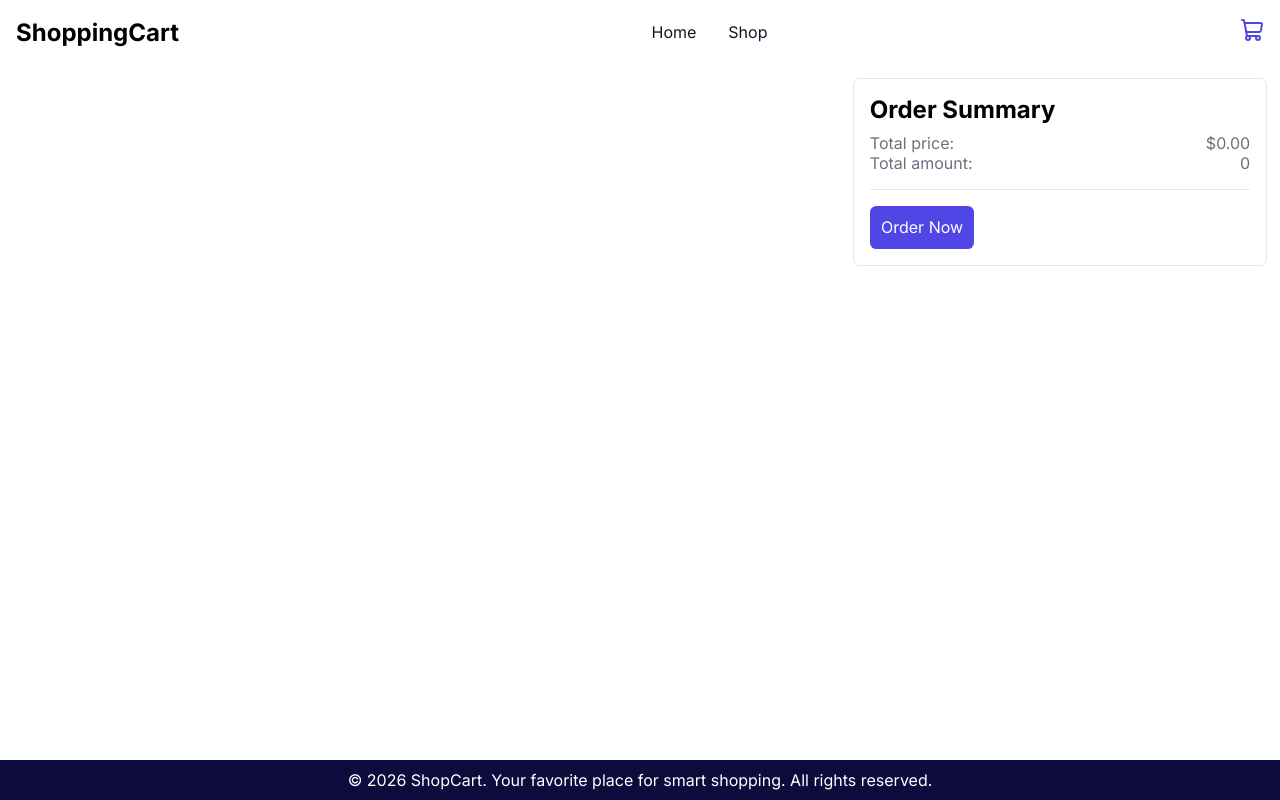
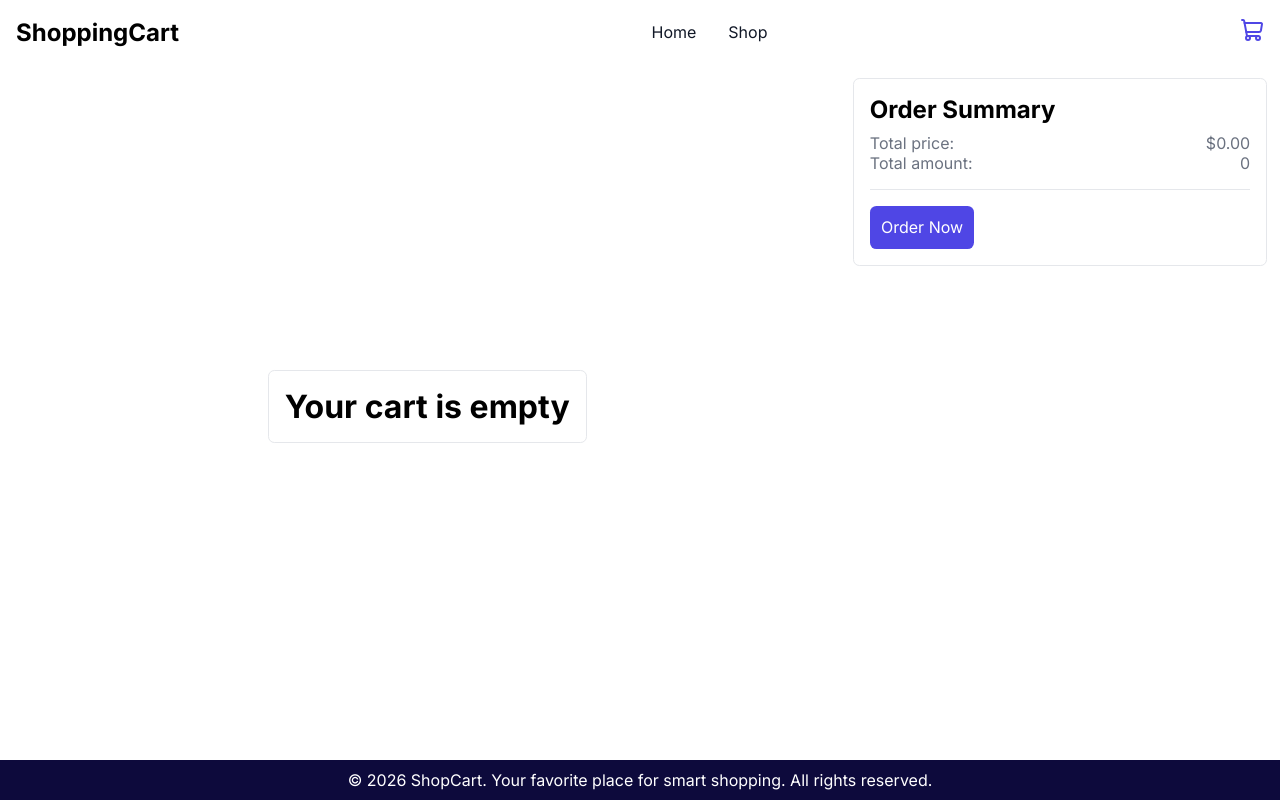
Before and after one commit to feddevv/top-shopping-cart, a React (Vite) app: page /cart in a window 1280 px wide. Built offline with nearby package versions, Linux system fonts and the light colour scheme.

Commit message:
feat(Cart): display message when cart is empty

```diff
--- a/src/routes/Cart/Cart.jsx
+++ b/src/routes/Cart/Cart.jsx
@@ -40,7 +40,8 @@ export default function Cart() {
   return (
     <main className={styles.main}>
       <div className={styles.products}>
-        {cart.map((product) => (
+        {cart.length ? (
+          cart.map((product) => (
             <CartCard
               key={product.id}
               product={product}
@@ -49,7 +50,10 @@ export default function Cart() {
               onChange={(e) => handleOnChange(e, product)}
               onDelete={() => handleDelete(product.id)}
             />
-        ))}
+          ))
+        ) : (
+          <p className={styles['empty-cart-p']}>Your cart is empty</p>
+        )}
       </div>
 
       <section className={styles.summary}>
--- a/src/routes/Cart/cart.module.css
+++ b/src/routes/Cart/cart.module.css
@@ -34,6 +34,17 @@
   margin: 1rem 0;
 }
 
+.empty-cart-p {
+  margin: auto;
+  font-size: 2rem;
+  font-weight: bold;
+  display: inline-block;
+
+  border: var(--border) 1px solid;
+  border-radius: 0.4rem;
+  padding: 1rem;
+}
+
 @media (min-width: 768px) {
   .main {
     display: grid;
```
Lines whose indentation alone changed are shown as unchanged.
